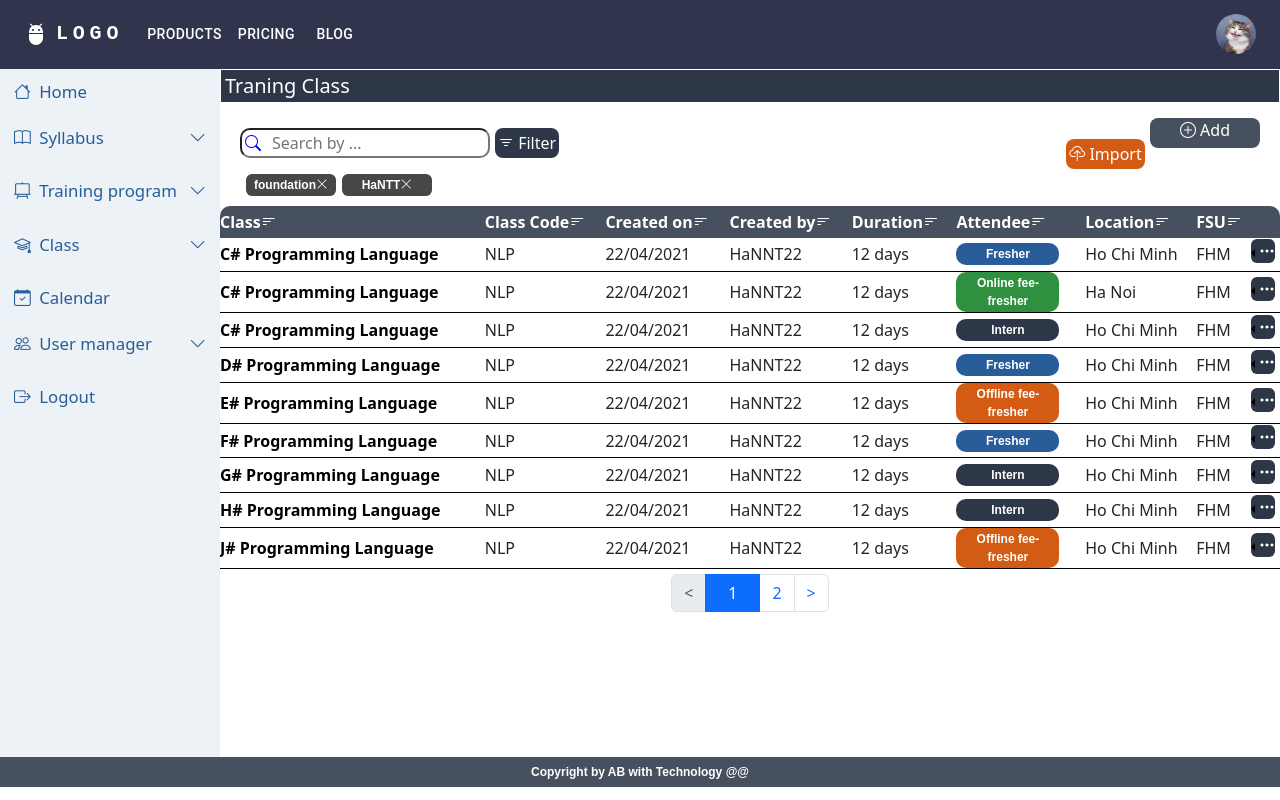
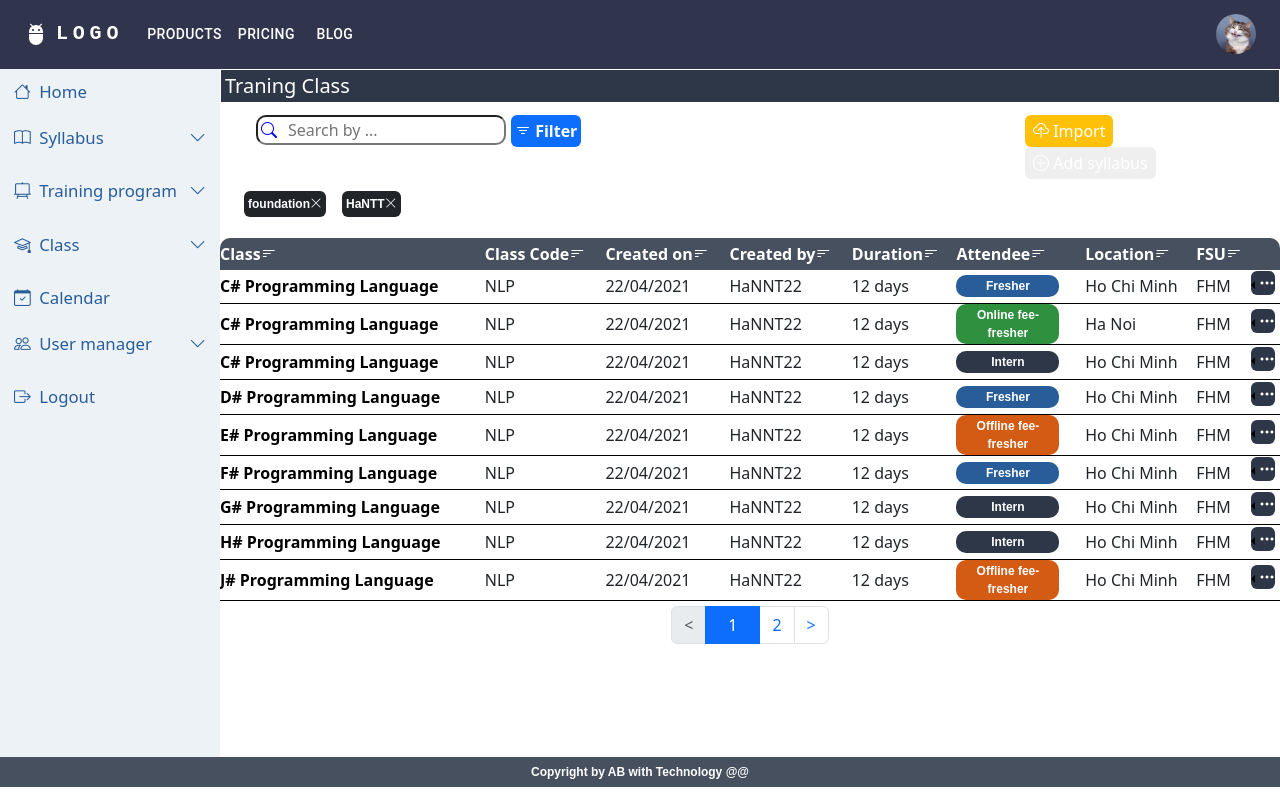
Before and after one commit to anhbang369/manage-education, a React (Create React App) app: page /class in a window 1280 px wide. Built offline with nearby package versions, Linux system fonts and the light colour scheme; what @devexpress/dx-react-scheduler-material-ui would draw is missing.

Commit message:
fix component header list

```diff
--- a/src/components/action/ActionMenu.jsx
+++ b/src/components/action/ActionMenu.jsx
@@ -2,7 +2,6 @@ import React from 'react';
 import Dropdown from 'react-bootstrap/Dropdown';
 import DropdownButton from 'react-bootstrap/DropdownButton';
 import 'bootstrap/dist/css/bootstrap.min.css';
-import "./actionMenu.css";
 
 const ActionMenu = () => {
     return (
--- a/src/components/action/actionMenu.css
+++ /dev/null
@@ -1,6 +0,0 @@
-#dropdown-button-drop-start{
-    background-color: white;
-    color: black;
-    border: none;
-    padding: 0px;
-}
--- a/src/components/class/TrainingClassListView.jsx
+++ b/src/components/class/TrainingClassListView.jsx
@@ -44,25 +44,27 @@ const TrainingClassListView = () => {
         <>
             <div className='syllabus__container'>
                 <h5 className='syllabus__training-class-header'>Traning Class</h5>
-                <div className="syllabus__func">
-                    <div className="syllabus__search">
-                        <div className="input-with-icon">
-                            <i class="bi bi-search"></i>
-                            <input type="text" className="search__by" placeholder='Search by ...' />
+                <div className="row p-1">
+                    <div className="col-md-9 d-flex justify-content-start">
+                        <div>
+                            <div className="input-with-icon">
+                                <i class="bi bi-search"></i>
+                                <input type="text" className="search__by" placeholder='Search by ...' />
+                            </div>
                         </div>
                         <div>
-                            <button className='training-class-filter'><i class="bi bi-filter"></i> Filter</button>
+                            <button className='text-white p-1 border-0 rounded bg-primary'><i class="bi bi-filter"></i>    <b>Filter</b></button>
                         </div>
                     </div>
 
-                    <div className="syllabus__import">
-                        <button className="import" onClick={() => setImportOpen(true)}><i class="bi bi-cloud-upload"></i> Import</button>
-                        <button className="syllabus__add"><i class="bi bi-plus-circle"></i> Add syllabus</button>
+                    <div className="col-md-3">
+                        <button className="border border-0 text-white rounded me-3 px-2 py-1 bg-warning" onClick={() => setImportOpen(true)}><i class="bi bi-cloud-upload"></i> Import</button>
+                        <button className="border border-0 text-white rounded me-3 px-2 py-1"><i class="bi bi-plus-circle"></i> Add syllabus</button>
                     </div>
                 </div>
-                <div className="syllabus__enter">
-                    <p className="enter__search">foundation <i class="bi bi-x-lg"></i></p>
-                    <p className="enter__search">HaNTT <i class="bi bi-x-lg"></i></p>
+                <div className="mt-2 ms-10 d-flex">
+                    <p className="bg-dark text-white rounded ms-4 mb-3 p-1 d-flex w-10">foundation <i class="bi bi-x-lg"></i></p>
+                    <p className="bg-dark text-white rounded ms-3 mb-3 p-1 d-flex w-10">HaNTT <i class="bi bi-x-lg"></i></p>
                 </div>
 
                 <div className="syllabus__table">
--- a/src/components/syllabus/View.jsx
+++ b/src/components/syllabus/View.jsx
@@ -8,6 +8,7 @@ import ActionMenu from '../action/ActionMenu';
 import CssBaseline from '@mui/material/CssBaseline';
 import Box from '@mui/material/Box';
 import Container from '@mui/material/Container';
+import 'bootstrap/dist/css/bootstrap.min.css';
 
 
 const View = () => {
@@ -39,8 +40,8 @@ const View = () => {
                     <div className='syllabus__container'>
                         <h4 className="syllabus__head">S y l l a b u s </h4>
                         <div className="syllabus__underline"></div>
-                        <div className="syllabus__func">
-                            <div className="syllabus__search">
+                        <div className="row">
+                            <div className="syllabus__search col-md-8">
                                 <div className="input-with-icon">
                                     <i class="bi bi-search"></i>
                                     <input type="text" className="search__by" placeholder='Search by ...' />
@@ -51,14 +52,14 @@ const View = () => {
                                 </div>
                             </div>
 
-                            <div className="syllabus__import">
-                                <button className="import" onClick={() => setImportOpen(true)}><i class="bi bi-cloud-upload"></i> Import</button>
-                                <button className="syllabus__add"><i class="bi bi-plus-circle"></i> Add syllabus</button>
+                            <div className="col-md-4">
+                                <button className="border border-0 text-white rounded me-3 px-2 py-1 bg-warning" onClick={() => setImportOpen(true)}><i class="bi bi-cloud-upload"></i> Import</button>
+                                <button className="border border-0 text-white rounded me-3 px-2 py-1"><i class="bi bi-plus-circle"></i> Add syllabus</button>
                             </div>
                         </div>
-                        <div className="syllabus__enter">
-                            <p className="enter__search">foundation <i class="bi bi-x-lg"></i></p>
-                            <p className="enter__search">HaNTT <i class="bi bi-x-lg"></i></p>
+                        <div className="mt-2 ms-10 d-flex">
+                            <p className="bg-dark text-white rounded ms-4 mb-3 p-1 d-flex w-10">foundation <i class="bi bi-x-lg"></i></p>
+                            <p className="bg-dark text-white rounded ms-3 mb-3 p-1 d-flex w-10">HaNTT <i class="bi bi-x-lg"></i></p>
                         </div>
 
                         <div className="syllabus__table">
--- a/src/components/syllabus/view.css
+++ b/src/components/syllabus/view.css
@@ -9,11 +9,6 @@
     border: 1px solid #47505f;
 }
 
-.syllabus__func{
-    margin-top: 15px;
-    display: flex;
-    justify-content: space-between;
-}
 
 .syllabus__search {
     display: flex;
@@ -64,43 +59,36 @@
     margin-right: 20px;
 }
 
-.import{
-    border: none;
+/* .import{
     width: 79px;
     height: 30px;
     background-color: #d45b13;
-    color: #fff;
-    border-radius: 8px;
-    margin-right: 5px;
-}
+} */
 
-.syllabus__add{
+/* .syllabus__add{
     border: none;
     width: 110px;
     height: 30px;
     background-color: #47505f;
     color: #fff;
     border-radius: 8px;
-}
+} */
 
-.syllabus__enter{
+/* .syllabus__enter{
     margin-top: 5px;
     margin-left: 20px;
     display: flex;
-}
+} */
 
-.enter__search{
+/* .enter__search{
     color: #FFF;
     background-color: #474747;
-    border-radius: 6px;
-    margin-left: 6px;
-    display: flex;
     justify-content: center;
     align-items: center;
     height: 22px;
     width: 90px;
     margin-bottom: 5px;
-}
+} */
 
 .syllabus__table{
     width: 100%;
--- a/src/components/training/TrainingProgram.jsx
+++ b/src/components/training/TrainingProgram.jsx
@@ -31,20 +31,22 @@ const TrainingProgram = () => {
                 <div>
                     <h5 className="training__program-header">Training program</h5>
                 </div>
-                <div className="syllabus__func">
-                    <div className="syllabus__search">
-                        <div className="input-with-icon">
-                            <i class="bi bi-search"></i>
-                            <input type="text" className="search__by" placeholder='Search by ...' />
+                <div className="row p-1">
+                    <div className="col-md-9 d-flex justify-content-start">
+                        <div>
+                            <div className="input-with-icon">
+                                <i class="bi bi-search"></i>
+                                <input type="text" className="search__by" placeholder='Search by ...' />
+                            </div>
                         </div>
-                        <div className="input--with-icon">
-                            <button className='filter__training'><i class="bi bi-filter"></i>    <b>Filter</b></button>
+                        <div>
+                            <button className='text-white p-1 border-0 rounded bg-primary'><i class="bi bi-filter"></i>    <b>Filter</b></button>
                         </div>
                     </div>
 
-                    <div className="syllabus__import">
-                        <button className="import" onClick={() => setImportOpen(true)}><i class="bi bi-cloud-upload"></i> Import</button>
-                        <button className="syllabus__add"><i class="bi bi-plus-circle"></i> Add syllabus</button>
+                    <div className="col-md-3">
+                        <button className="border border-0 text-white rounded me-3 px-2 py-1 bg-warning" onClick={() => setImportOpen(true)}><i class="bi bi-cloud-upload"></i> Import</button>
+                        <button className="border border-0 text-white rounded me-3 px-2 py-1"><i class="bi bi-plus-circle"></i> Add syllabus</button>
                     </div>
                 </div>
 
--- a/src/components/training/trainingProgram.css
+++ b/src/components/training/trainingProgram.css
@@ -13,13 +13,13 @@
     margin: 0px;
 }
 
-.filter__training{
+/* .filter__training{
     background-color: #2d3748;
     color: #FFF;
     border-radius: 5px;
     border: none;
     padding: 3px;
-}
+} */
 
 .table__syllabus-status{
     background-color: #2d3748;
--- a/src/components/user/UserManagementView.jsx
+++ b/src/components/user/UserManagementView.jsx
@@ -42,7 +42,7 @@ const UserManagementView = () => {
 
     const [currentPage, setCurrentPage] = useState(0);
 
-    const itemsPerPage = 9;
+    const itemsPerPage = 10;
 
     const totalPages = Math.ceil(Data.length / itemsPerPage);
 
@@ -63,20 +63,22 @@ const UserManagementView = () => {
                 <div>
                     <h5 className="training__program-header">Training program</h5>
                 </div>
-                <div className="syllabus__func">
-                    <div className="syllabus__search">
-                        <div className="input-with-icon">
-                            <i class="bi bi-search"></i>
-                            <input type="text" className="search__by" placeholder='Search by ...' />
+                <div className="row p-1">
+                    <div className="col-md-9 d-flex justify-content-start">
+                        <div>
+                            <div className="input-with-icon">
+                                <i class="bi bi-search"></i>
+                                <input type="text" className="search__by" placeholder='Search by ...' />
+                            </div>
                         </div>
-                        <div className="input--with-icon">
-                            <button className='filter__training'><i class="bi bi-filter"></i>    <b>Filter</b></button>
+                        <div>
+                            <button className='text-white p-1 border-0 rounded bg-primary'><i class="bi bi-filter"></i>    <b>Filter</b></button>
                         </div>
                     </div>
 
-                    <div className="syllabus__import">
-                        <button className="import" onClick={() => setImportOpen(true)}><i class="bi bi-cloud-upload"></i> Import</button>
-                        <button className="syllabus__add"><i class="bi bi-plus-circle"></i> Add syllabus</button>
+                    <div className="col-md-3">
+                        <button className="border border-0 text-white rounded me-3 px-2 py-1 bg-warning" onClick={() => setImportOpen(true)}><i class="bi bi-cloud-upload"></i> Import</button>
+                        <button className="border border-0 text-white rounded me-3 px-2 py-1"><i class="bi bi-plus-circle"></i> Add syllabus</button>
                     </div>
                 </div>
 
```
